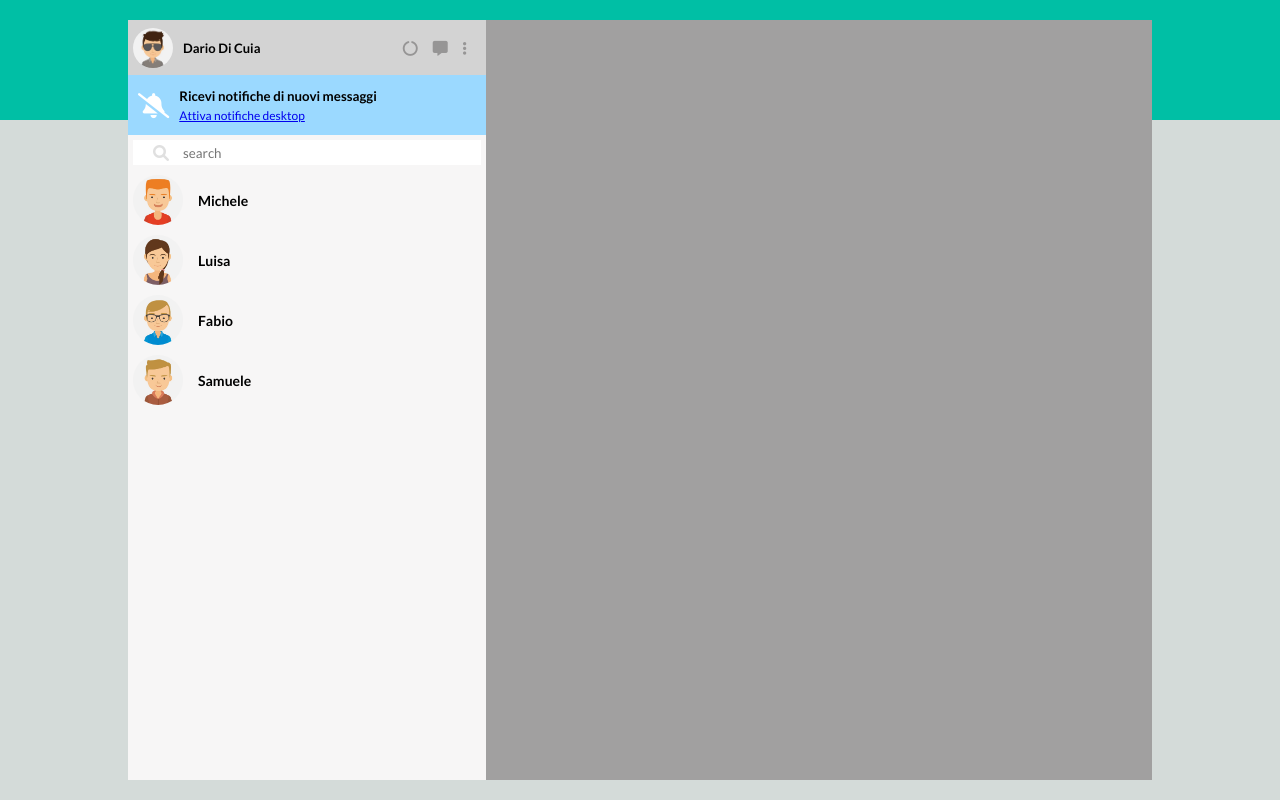
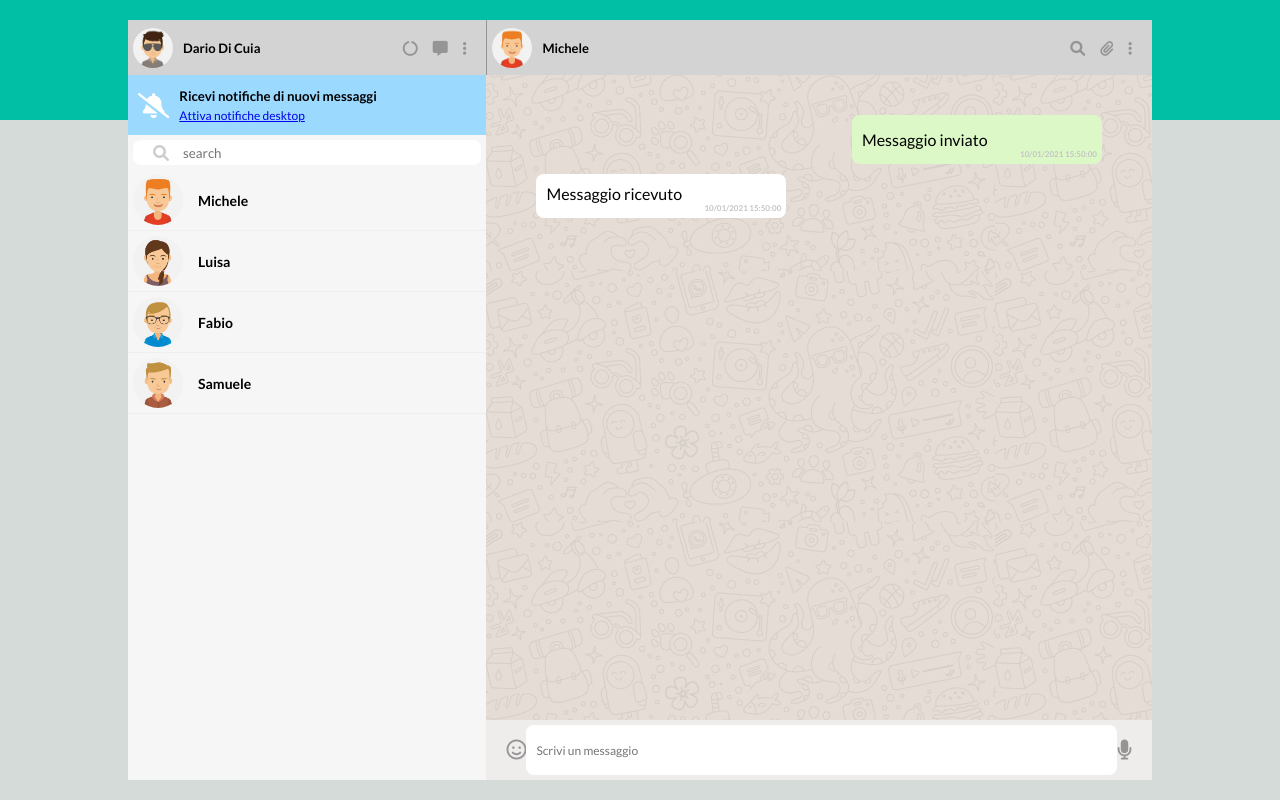
Before and after one commit to Dario0199/vue-boolzapp, a plain HTML site: page index.html in a window 1280 px wide. Drawn offline with nearby package versions, Linux system fonts and the light colour scheme.

Commit message:
chat section

```diff
--- a/index.html
+++ b/index.html
@@ -47,7 +47,40 @@
             </aside>
 
             <aside class="side-right">
+                <header class="right">
+                    <img src="./img/avatar_1.jpg" alt="">
+                    <div class="info-user">
+                        <div class="name">Michele</div>
+                        <div class="settings">
+                            <div class="search-icon"><i class="fas fa-search"></i></div>
+                            <div class="clip-icon"><i class="fas fa-paperclip"></i></div>
+                            <div class="settings-icon"><i class="fas fa-ellipsis-v"></i></div>
+                        </div>
+                    </div>
+                </header>
 
+                <main class="chat">
+                    <div class="row1">
+                        <div class="msg-sent">
+                            <div class="text">Messaggio inviato</div>
+                            <div class="msg-date">10/01/2021 15:50:00</div>
+                        </div>
+                    </div>
+                    <div class="row2">
+                        <div class="msg-received">
+                            <div class="text">Messaggio ricevuto</div>
+                            <div class="msg-date">10/01/2021 15:50:00</div>
+                        </div>
+                    </div>
+                </main>
+
+                <footer class="message-bar">
+                    <div class="footer-container">
+                        <i class="far fa-smile"></i>
+                        <input type="text" placeholder="Scrivi un messaggio">
+                        <i class="fas fa-microphone"></i>
+                    </div>
+                </footer>
             </aside>
 
         </div>
--- a/style.css
+++ b/style.css
@@ -24,6 +24,7 @@ body{
     height: 95%;
     min-width: 900px;
     background: white;
+    position: relative;
 }
 
 .clearfix::after{
@@ -111,7 +112,7 @@ body{
 
 .icon{
     padding: 5px 20px;
-    color: rgb(224, 224, 224);
+    color: rgb(206, 206, 206);
 }
 
 .search-start input{
@@ -119,7 +120,8 @@ body{
     height: 25px;
     padding-left: 50px;
     border: none;
-    color: rgb(224, 224, 224);
+    border-radius: 8px;
+    color: rgb(206, 206, 206);
 }
 
 /* contacts chat */
@@ -128,6 +130,11 @@ body{
     display: flex;
     align-items: center;
     padding: 5px;
+    border-bottom: 1px solid rgb(240, 239, 239);
+}
+
+.contacts-chat:hover{
+    background: white;
 }
 
 .contacts-chat img{
@@ -147,5 +154,92 @@ body{
     width: 65%;
     height: 100%;
     margin: 0;
-    background: rgb(161, 160, 160);
+    background-image: url(./img/mine.jpg);
 }
+
+/* header right */
+.right{
+    display: flex;
+    align-items: center;
+    width: 100%;
+    height: 55px;
+    padding: 5px;
+    background: lightgrey;
+    border-left: 1px solid rgb(150, 149, 149);
+}
+
+.right img{
+    width: 40px;
+    border-radius: 50%;
+}
+
+.chat{
+    margin-top: 40px;
+}
+
+.row1{
+    display: flex;
+    justify-content: end;
+
+}
+
+.row1,
+.row2{
+    padding-bottom: 10px;
+}
+
+.msg-date{
+    font-size: 8px;
+    font-weight: 700;
+    color: rgb(196, 196, 196);
+    display: flex;
+    justify-content: end;
+}
+
+.msg-sent{
+    width: 250px;
+    padding: 15px 5px 5px 10px;
+    background: #dcf8c6;
+    margin-right: 50px;
+    border-radius: 8px;
+}
+
+.msg-received{
+    width: 250px;
+    padding: 10px 5px 5px 10px;
+    background: white;
+    margin-left: 50px;
+    border-radius: 8px;
+}
+
+/* footer right */
+.message-bar{
+    background: #efedec;
+    width: 65%;
+    position: absolute;
+    bottom: 0px;
+}
+
+.footer-container{
+    display: flex;
+    align-items: center;
+    justify-content: space-between;
+    height: 100%;
+    width: 100%;
+    padding: 5px 20px;
+}
+
+.footer-container input{
+    width: 650px;
+    height: 50px;
+    border: none;
+    border-radius: 8px;
+    padding-left: 10px;
+    font-size: 12px;
+    color: rgb(206, 206, 206);
+}
+
+.footer-container i{
+    font-size: 20px;
+    color: rgb(150, 149, 149);
+}
```
